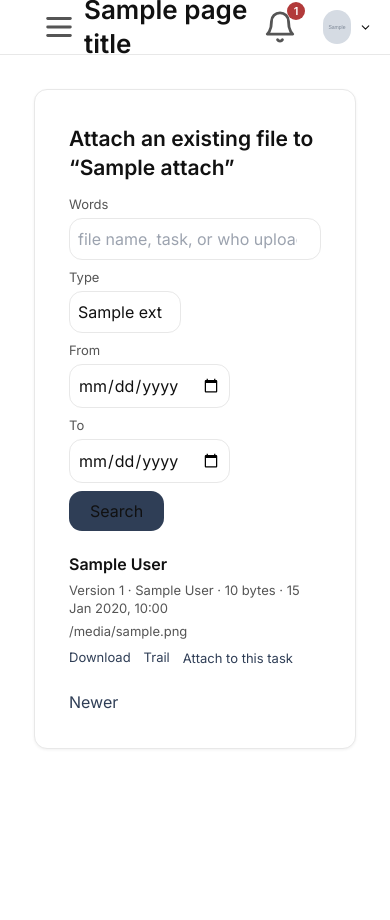
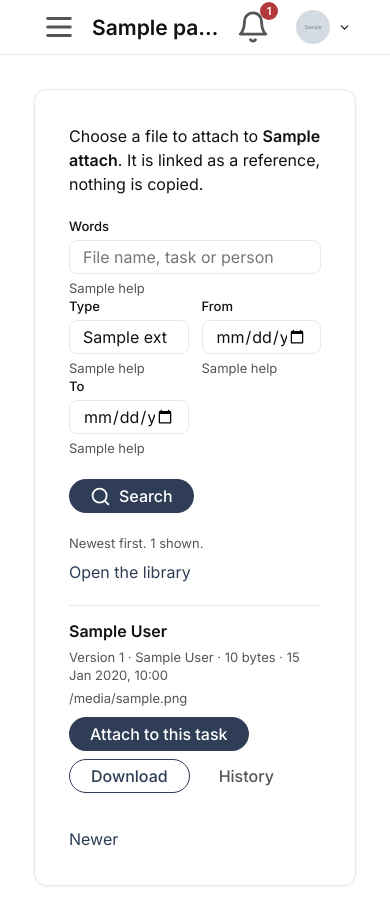
Before and after one commit to Yashghodinde/PEOPLE_MANAGEMENT, a Django app: template app/templates/files/search.html in a window 390 px wide. Before the commit the page ends 749 px from the top, so only its background shows below. Run offline with Django 5.2, Linux system fonts and the light colour scheme; the template is opened without the code that fills it: most values are stand-ins (such as "Sample title", 1, 10 or a date in 2020); grey boxes marked "Sample" are stand-in pictures; style sheets or scripts are compiled from the project's sources.

Commit message:
QA pass: working sidebar, titled and restyled file pages, responsive tables, mobile fixes
Co-Authored-By: Claude Sonnet 5.5 <noreply@anthropic.com>

```diff
--- a/app/ots/files/download.py
+++ b/app/ots/files/download.py
@@ -164,7 +164,10 @@ def _offline(request: HttpRequest, version: FileVersion) -> HttpResponse:
             )
     link = TaskFile.objects.filter(version=version).select_related("task").order_by("-linked_at").first()
     response = render(
-        request, "files/offline.html", {"version": version, "task": link.task if link else None}, status=503
+        request,
+        "files/offline.html",
+        {"page_title": "File not available yet", "version": version, "task": link.task if link else None},
+        status=503,
     )
     response["Retry-After"] = "300"
     return response
--- a/app/ots/notifications/jobs.py
+++ b/app/ots/notifications/jobs.py
@@ -47,7 +47,7 @@ def run(at: datetime.datetime | None = None) -> int:
         made += len(
             services.notify(
                 [a.user_id], Kind.REMINDER, a.task, f"Due {when}: {a.task.title}",
-                body=f"{a.task.task_code}, due {due:%d %b %H:%M}", source=f"reminder:{a.pk}:{window}",
+                body=f"Due {due:%d %b, %H:%M}", source=f"reminder:{a.pk}:{window}",
             )
         )  # fmt: skip
     # Overdue: one a day, from 10:00.
@@ -57,7 +57,7 @@ def run(at: datetime.datetime | None = None) -> int:
             made += len(
                 services.notify(
                     [a.user_id], Kind.REMINDER, a.task, f"Overdue: {a.task.title}",
-                    body=f"{a.task.task_code} was due {due:%d %b %H:%M}",
+                    body=f"Was due {due:%d %b, %H:%M}",
                     source=f"reminder:{a.pk}:overdue:{local.date().isoformat()}",
                 )
             )  # fmt: skip
--- a/app/ots/ui/context.py
+++ b/app/ots/ui/context.py
@@ -10,7 +10,7 @@ def ui(request: HttpRequest) -> dict[str, object]:
     role = getattr(user, "role", None) if user is not None and user.is_authenticated else None
     return {
         "nav_items": [
-            {"item": i, "active": i.path != "#" and request.path.startswith(i.path)} for i in items_for(role)
+            {"item": i, "active": request.path.startswith(i.match or i.path)} for i in items_for(role)
         ],
         "unread_count": unread_count(user),
     }
--- a/app/ots/ui/templatetags/ots_ui.py
+++ b/app/ots/ui/templatetags/ots_ui.py
@@ -41,6 +41,15 @@ def badge(value: Any, label: str = "") -> str:
 def get_item(mapping: Any, key: str) -> Any:
     """{{ values|get_item:name }}: dict lookup with a name held in a variable; missing gives ''."""
     return mapping.get(key, "") if hasattr(mapping, "get") else ""
+
+
+@register.filter
+def nth(items: Any, index: int) -> Any:
+    """items[index], or an empty dict when there is no such entry (a table cell's column, for its label)."""
+    try:
+        return items[index]
+    except (IndexError, TypeError, KeyError):
+        return {}
 
 
 @register.filter
--- a/app/templates/base.html
+++ b/app/templates/base.html
@@ -33,7 +33,7 @@
     <div class="flex-1 min-w-0 flex flex-col">
       <header class="flex items-center justify-between h-6 px-5 border-b border-line bg-canvas">
         <button type="button" @click="toggleMobile" class="md:hidden rounded-full p-2 text-ink-600 hover:bg-line" aria-label="Open menu">{% icon "menu" "5" %}</button>
-        <h1 class="text-title font-semibold text-ink-900">{% block heading %}{{ page_title }}{% endblock %}</h1>
+        <h1 class="min-w-0 flex-1 truncate px-2 md:px-0 text-sec md:text-title font-semibold text-ink-900">{% block heading %}{{ page_title }}{% endblock %}</h1>
         <div class="flex items-center gap-3">
           {% include "components/pending_chip.html" with count=pending_count %}
           {% include "components/bell.html" %}
--- a/app/templates/files/search.html
+++ b/app/templates/files/search.html
@@ -1,46 +1,42 @@
 {% extends "base.html" %}{% load ots_ui %}
 {% block content %}
-<section class="bg-canvas border border-line rounded-md shadow-card p-5 flex flex-col gap-3 max-w-page" aria-label="Search files">
-  <h2 class="text-sec font-semibold">{% if attach %}Attach an existing file to “{{ attach.title }}”{% else %}Search files{% endif %}</h2>
-  <form method="get" class="flex flex-wrap items-end gap-2">
+<section class="bg-canvas border border-line rounded-md shadow-card p-5 flex flex-col gap-4 max-w-page" aria-label="Search files">
+  {% if attach %}<p class="text-body text-ink-900">Choose a file to attach to <strong>{{ attach.title }}</strong>. It is linked as a reference, nothing is copied.</p>{% endif %}
+  <form method="get" class="grid grid-cols-2 md:grid-cols-6 gap-x-3 items-start">
     {% if attach %}<input type="hidden" name="attach" value="{{ attach.pk }}">{% endif %}
-    <label class="flex flex-col gap-1 text-cap text-ink-600 grow">Words
-      <input type="search" name="q" value="{{ q }}" class="border border-line rounded-md p-2 text-body text-ink-900" placeholder="file name, task, or who uploaded">
-    </label>
-    <label class="flex flex-col gap-1 text-cap text-ink-600">Type
-      <input type="text" name="ext" value="{{ get.ext }}" size="6" class="border border-line rounded-md p-2 text-body text-ink-900" placeholder="pdf">
-    </label>
-    <label class="flex flex-col gap-1 text-cap text-ink-600">From
-      <input type="date" name="from" value="{{ get.from }}" class="border border-line rounded-md p-2 text-body text-ink-900">
-    </label>
-    <label class="flex flex-col gap-1 text-cap text-ink-600">To
-      <input type="date" name="to" value="{{ get.to }}" class="border border-line rounded-md p-2 text-body text-ink-900">
-    </label>
-    <button type="submit" class="bg-accent text-white rounded-md px-4 py-2 text-body">Search</button>
+    <div class="col-span-2 md:col-span-2">{% include "components/form_field.html" with name="q" label="Words" type="search" value=q placeholder="File name, task or person" %}</div>
+    <div>{% include "components/form_field.html" with name="ext" label="Type" value=get.ext placeholder="pdf" %}</div>
+    <div>{% include "components/form_field.html" with name="from" label="From" type="date" value=get.from %}</div>
+    <div>{% include "components/form_field.html" with name="to" label="To" type="date" value=get.to %}</div>
+    <div class="col-span-2 md:col-span-1 pt-[22px]">{% include "components/button.html" with label="Search" type="submit" icon="search" %}</div>
   </form>
+  <div class="flex items-center justify-between gap-2 flex-wrap">
+    <p class="text-cap text-ink-600">{% if rows %}Newest first. {{ rows|length }} shown{% if more %}, more on the next page{% endif %}.{% endif %}</p>
+    <a class="text-body text-accent" href="/files/library">Open the library</a>
+  </div>
   {% if rows %}
-  <ul class="flex flex-col divide-y divide-line">
+  <ul class="flex flex-col divide-y divide-line border-t border-line">
     {% for v in rows %}
-    <li class="py-2 flex flex-col gap-1">
-      <strong class="text-body break-all">{{ v.file.display_name }}</strong>
+    <li class="py-3 flex flex-col gap-1">
+      <strong class="text-body text-ink-900 break-all">{{ v.file.display_name }}</strong>
       <p class="text-cap text-ink-600">Version {{ v.version_number }} · {{ v.uploaded_by.full_name }} · {{ v.size_bytes|filesizeformat }} · {{ v.uploaded_at|date:"d M Y, H:i" }}</p>
       <p class="text-cap text-ink-600 break-all">{{ v.file_code }}</p>
-      <div class="flex items-center gap-3">
-        <a class="text-cap text-accent" href="/files/v/{{ v.pk }}/download" download>Download</a>
-        <a class="text-cap text-accent" href="/files/{{ v.file_id }}/trail">Trail</a>
+      <div class="flex items-center gap-2 flex-wrap pt-1">
         {% if attach %}
-        <form method="post" action="/files/attach/{{ attach.pk }}">{% csrf_token %}<input type="hidden" name="version" value="{{ v.pk }}"><button type="submit" class="text-cap text-accent">Attach to this task</button></form>
+        <form method="post" action="/files/attach/{{ attach.pk }}">{% csrf_token %}<input type="hidden" name="version" value="{{ v.pk }}">{% include "components/button.html" with label="Attach to this task" type="submit" %}</form>
         {% endif %}
+        {% include "components/button.html" with label="Download" href="/files/v/"|add:v.pk|stringformat:"s"|add:"/download" variant="secondary" %}
+        {% include "components/button.html" with label="History" href="/files/"|add:v.file_id|stringformat:"s"|add:"/trail" variant="ghost" %}
       </div>
     </li>
     {% endfor %}
   </ul>
-  <div class="flex gap-3 text-body">
+  <div class="flex gap-4 text-body">
     {% if page %}<a class="text-accent" href="?{% for k, val in get.items %}{% if k != 'page' %}{{ k }}={{ val|urlencode }}&{% endif %}{% endfor %}page={{ page|add:'-1' }}">Newer</a>{% endif %}
     {% if more %}<a class="text-accent" href="?{% for k, val in get.items %}{% if k != 'page' %}{{ k }}={{ val|urlencode }}&{% endif %}{% endfor %}page={{ page|add:'1' }}">Older</a>{% endif %}
   </div>
   {% else %}
-  {% include "components/empty_state.html" with icon="inbox" text="No files match." %}
+  {% include "components/empty_state.html" with icon="search" text="No files match. Try fewer words." %}
   {% endif %}
 </section>
 {% endblock %}
--- a/app/templates/tasks/dashboard.html
+++ b/app/templates/tasks/dashboard.html
@@ -17,7 +17,7 @@
     {% for a in due_soon %}<div class="flex justify-between gap-2">{% dot dots a.task_id %}<a class="text-accent hover:text-ink-900" href="/app/tasks/{{ a.task_id }}">{{ a.task.task_code }} {{ a.task.title }}</a><span class="text-cap text-ink-600">{{ a.task.due_at|date:"d M, H:i" }}</span></div>
     {% empty %}<p class="text-body text-ink-600">Nothing due soon.</p>{% endfor %}</section>
   {% else %}
-  <section class="grid grid-cols-2 sm:grid-cols-5 gap-3" aria-label="Task counts">
+  <section class="grid grid-cols-2 sm:grid-cols-3 lg:grid-cols-6 gap-3" aria-label="Task counts">
     {% for label, n, v in status_counts %}<a href="/app/tasks?status={{ v }}" class="bg-canvas border border-line rounded-md p-4"><p class="text-cap text-ink-600">{{ label }}</p><p class="text-title font-semibold tabular-nums">{{ n }}</p></a>{% endfor %}
     <a href="/app/tasks?overdue=1" class="bg-canvas border border-line rounded-md p-4"><p class="text-cap text-ink-600">Overdue</p><p class="text-title font-semibold tabular-nums {% if overdue %}text-bad{% endif %}">{{ overdue }}</p></a>
   </section>
```
Also changed, not shown: app/ots/files/views.py (+13 -2 lines), app/ots/ui/nav.py (+5 -4 lines), app/templates/components/table.html (+6 -6 lines), app/templates/files/_list.html (+6 -8 lines), app/templates/files/handover.html (+17 -15 lines), app/templates/files/library.html (+27 -14 lines), app/templates/files/trail.html (+8 -7 lines), tests/files/test_handover.py (+1 -1 lines), tests/files/test_pages_usability.py (added, +50 -0 lines).
